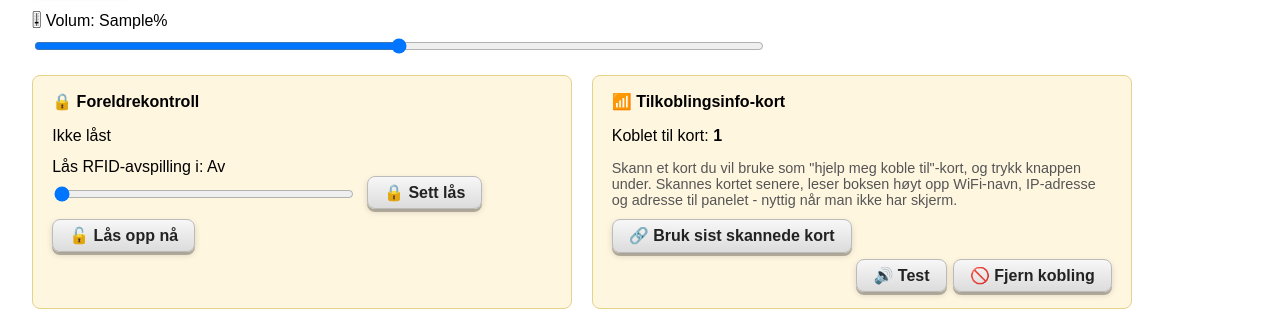
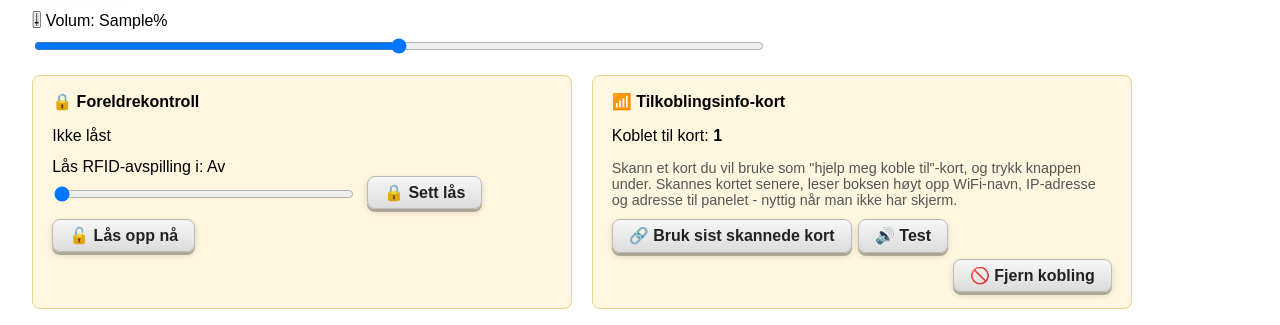
Before and after one commit to Olav68/RFIDMusicBox, a Flask app: template templates/index.html in a window 1280 px wide. Shown: the part 495-820 px from the top of the page. Run offline with Flask 3, Linux system fonts and the light colour scheme; the template is opened without the code that fills it: most values are stand-ins (such as "Sample title", 1, 10 or a date in 2020); data that the repository does not hold is empty; parts of the project's set-up code (start-up, migrations or seed data) failed here and were passed over.

Commit message:
Flat ut knapperaden igjen - Test skal ikke flyttes ned
Forrige forsøk grupperte Test og Fjern kobling sammen i en egen rad,
noe som i praksis dyttet Test ned til linje 2 sammen med Fjern kobling
i stedet for å la den ligge der den lå. Tilbake til én flat rad med
alle tre knappene, der Fjern kobling dyttes til høyre med margin-left: auto.

Co-Authored-By: Claude Sonnet 5 <noreply@anthropic.com>

```diff
--- a/templates/index.html
+++ b/templates/index.html
@@ -226,16 +226,14 @@ updateRFIDStatus();
       <form action="/link_tilkoblingsinfo_rfid" method="post" style="margin: 0;">
         <button class="btn btn-default" type="submit">🔗 Bruk sist skannede kort</button>
       </form>
-      <div style="display: flex; align-items: center; gap: 0.4em; margin-left: auto;">
       <form action="/test_tilkoblingsinfo" method="post" style="margin: 0;">
         <button class="btn btn-default" type="submit">🔊 Test</button>
       </form>
       {% if tilkoblingsinfo_rfid %}
-        <form action="/unlink_tilkoblingsinfo_rfid" method="post" style="margin: 0;">
+      <form action="/unlink_tilkoblingsinfo_rfid" method="post" style="margin: 0; margin-left: auto;">
         <button class="btn btn-default" type="submit">🚫 Fjern kobling</button>
       </form>
       {% endif %}
-      </div>
     </div>
   </div>
 </div>
```
Lines whose indentation alone changed are shown as unchanged.
